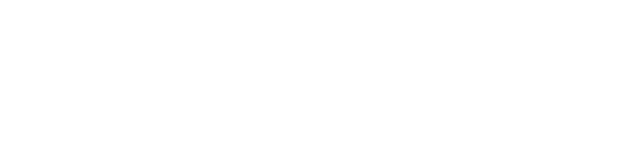
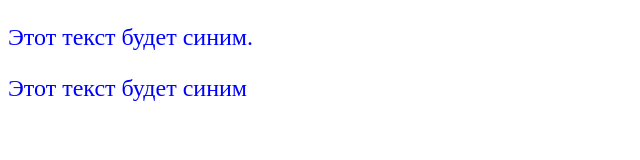
Before and after one commit to sashazakatov/CSSstyles, a plain HTML site: page index.html in a window 1280 px wide. Shown: the whole page, without its empty margins (0-640 px from the left). Drawn offline with Linux system fonts and the light colour scheme.

Commit message:
Update index.html

```diff
--- a/index.html
+++ b/index.html
@@ -6,12 +6,20 @@
     <meta name="viewport" content="width=device-width, initial-scale=1.0">
     <link rel="stylesheet" href="./styles/style.css">
     <title>Styles CSS</title>
+    <style>
+        p{
+            color: blue;
+            font-size: 24px;
+        }
+    </style>
 </head>
 <body>
     <section>
-
+        <p style="color: blue; font-size: 24px;">Этот текст будет синим.</p>
     </section>
-    <section></section>
+    <section>
+        <p>Этот текст будет синим</p>
+    </section>
     <section></section>
     <section></section>
     <section></section>
```
